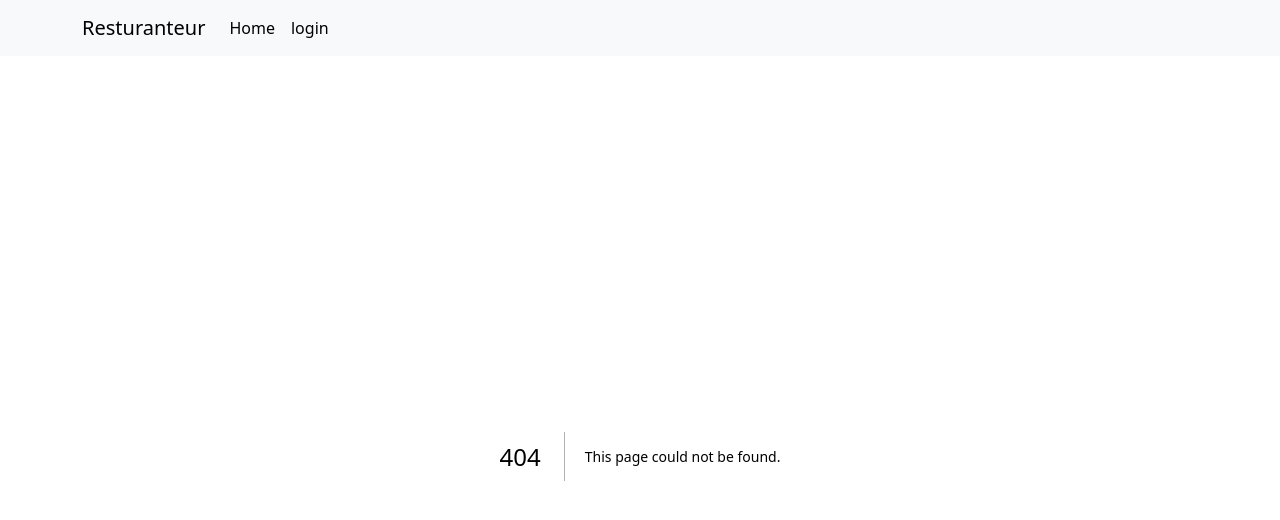
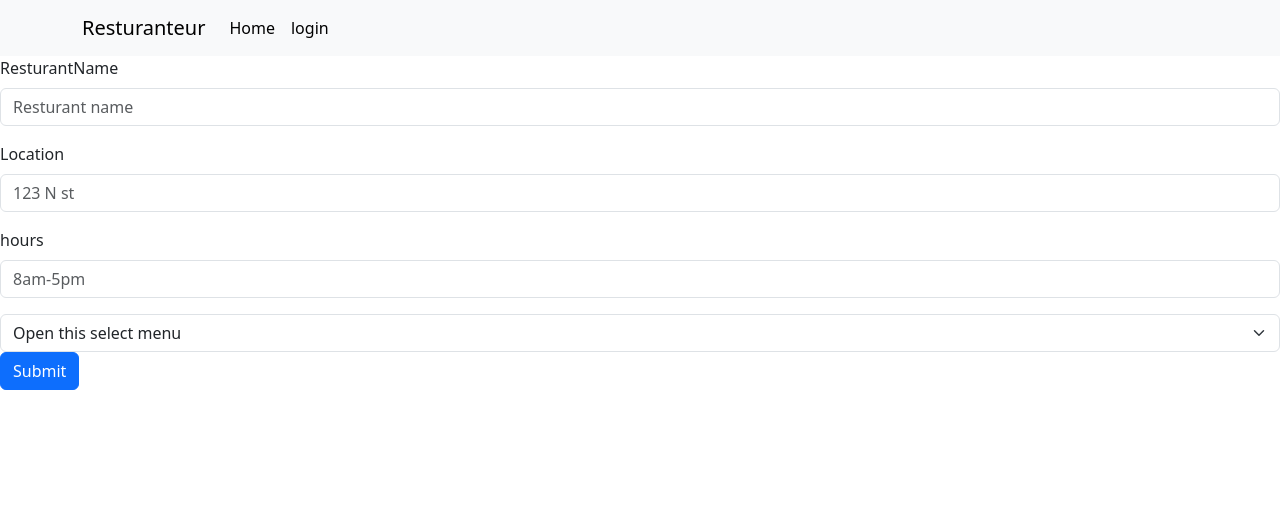
Before and after one commit to Alex-ambrose/Restauranteur, a Next.js app: page /Create in a window 1280 px wide. Before the commit this address had no page. Shown: the top 520 px of the page. Built offline with nearby package versions, Linux system fonts and the light colour scheme.

Commit message:
Create Restaurant front end working

```diff
--- /dev/null
+++ b/src/app/Create/page.tsx
@@ -0,0 +1,55 @@
+'use client';
+import Image from "next/image";
+import { useState } from "react";
+import { Button, Form, FormControl, FormLabel, FormText } from "react-bootstrap";
+type CreateResturantDTO = {
+    Name : string,
+    Loction: string,
+    Hours: string,
+    Type: number
+}
+export default function CreateResturant() {
+    const [Name, setName] = useState<string>("")
+    const [Location, setLocation] = useState<string>("")
+    const [Hours, setHours] = useState<string>("")
+    const [Type, setType] = useState<number>(0)
+    function OnCreateRestruant()
+    {
+        var DTO: CreateResturantDTO = {
+            Name : Name,
+            Loction : Location,
+            Hours : Hours,
+            Type : Type
+        }
+        console.log(JSON.stringify(DTO))
+    }
+    return (
+        <Form onSubmit={OnCreateRestruant}>
+            <div className="mb-3">
+                <FormLabel>ResturantName</FormLabel>
+                <FormControl type="text" placeholder="Resturant name" value ={Name} onChange={e => setName(e.target.value)}/>
+            </div>
+            <div className="mb-3" >
+                <FormLabel>Location</FormLabel>
+                <FormControl type="text" placeholder="123 N st" value ={Location} onChange={e => setLocation(e.target.value)}/>
+            </div>
+
+            <div className="mb-3" >
+                <FormLabel>hours</FormLabel>
+                <FormControl type="text" placeholder="8am-5pm" value ={Hours} onChange={e => setHours(e.target.value)}/>
+            </div>
+            <Form.Select aria-label="Default select example"value ={Type} onChange={e => setType(parseInt(e.target.value))}>
+                <option>Open this select menu</option>
+                <option value="1">american</option>
+                <option value="2">mexican</option>
+                <option value="3">italian</option>
+                <option value="4">chinese</option>
+            </Form.Select>
+            <Button variant="primary" type="submit">
+                Submit
+            </Button>
+
+        </Form>
+
+    );
+}
--- /dev/null
+++ b/src/app/components/MyNavbar.tsx
@@ -0,0 +1,23 @@
+'use client';
+import Link from "next/link";
+import { Container, Nav, Navbar, NavbarBrand, NavbarCollapse, NavbarToggle } from "react-bootstrap";
+export default function MyNavbar() {
+    return (
+        <Navbar expand="sm" className="bg-body-tertiary">
+            <Container>
+                <NavbarBrand>Resturanteur</NavbarBrand>
+                <NavbarToggle aria-controls="basic-navbar-nav" />
+                <NavbarCollapse>
+                    <Nav className="me-auto">
+                        <Link href={"/"} className="text-black nav-link">
+                            Home
+                        </Link>
+                        <Link href={"/login"} className="text-black nav-link">
+                            login
+                        </Link>
+                    </Nav>
+                </NavbarCollapse>
+            </Container>
+        </Navbar>
+    );
+}
--- a/src/app/layout.tsx
+++ b/src/app/layout.tsx
@@ -2,9 +2,9 @@ import type { Metadata } from "next";
 import localFont from "next/font/local";
 import "./globals.css";
 import 'bootstrap/dist/css/bootstrap.min.css';
-import { Container, Nav, Navbar, NavbarBrand, NavbarCollapse, NavbarToggle } from "react-bootstrap";
 import Link from "next/link";
 import TanstackProvider from "./tanstackProvider";
+import MyNavbar from "./components/MyNavbar";
 
 const geistSans = localFont({
   src: "./fonts/GeistVF.woff",
@@ -33,22 +33,7 @@ export default function RootLayout({
 
       >
         <TanstackProvider>
-          <Navbar expand="sm" className="bg-body-tertiary">
-            <Container>
-              <NavbarBrand>Resturanteur</NavbarBrand>
-              <NavbarToggle aria-controls="basic-navbar-nav" />
-              <NavbarCollapse>
-                <Nav className="me-auto">
-                    <Link href={"/"} className="text-black nav-link">
-                      Home
-                    </Link>
-                    <Link href={"/login"} className="text-black nav-link">
-                      login
-                    </Link>
-                </Nav>
-              </NavbarCollapse>
-            </Container>
-          </Navbar>
+          <MyNavbar/>
           {children}
         </TanstackProvider>
       </body>
```
Also changed, not shown: src/app/login/layout.tsx (deleted, +0 -11 lines), src/app/test/test.tsx (deleted, +0 -10 lines), 1 other file (tests, documents, lock files or other folders).
